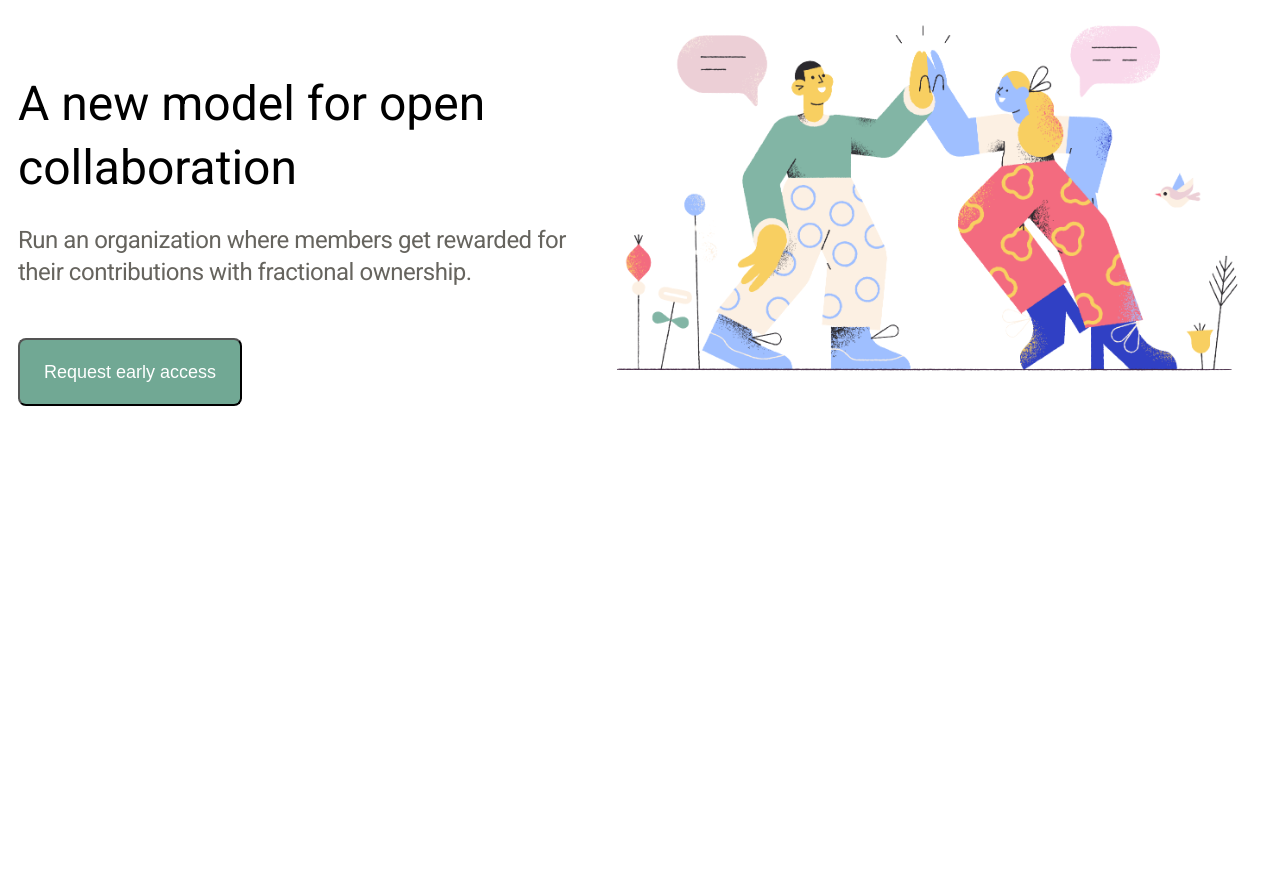
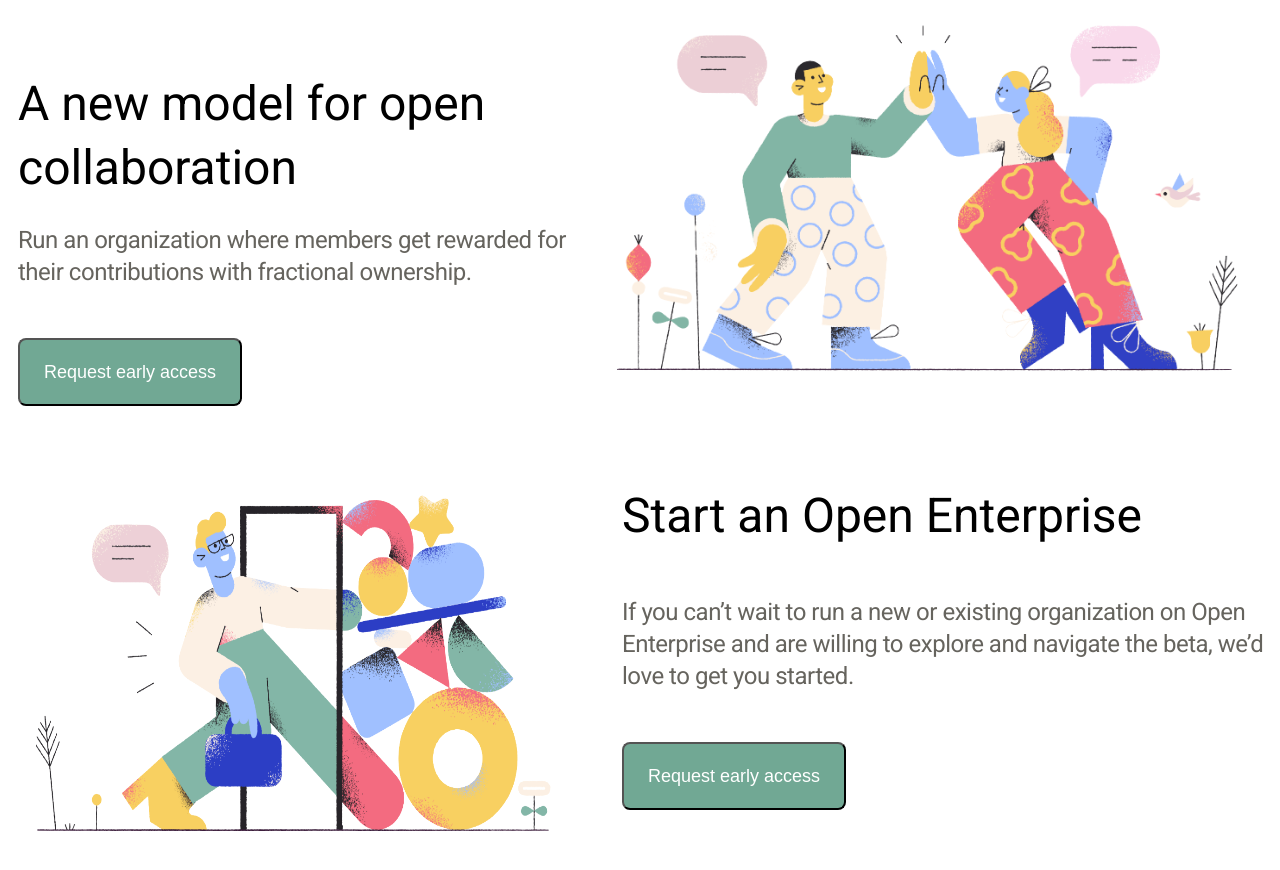
Before and after one commit to jinety/practice-html-css, a plain HTML site: page practice-one/src/index.html in a window 1280 px wide. Shown: the part 110-980 px from the top of the page. Before the commit the page ends 800 px from the top, so only its background shows below. Drawn offline with Linux system fonts and the light colour scheme.

Commit message:
create section “Start an Open Enterprise”

```diff
--- a/practice-one/src/index.html
+++ b/practice-one/src/index.html
@@ -35,5 +35,17 @@
             <img src="../img/picture1.png" class="illustrations" alt="illustrations" />
         </div>
     </section>
+
+    <section class="middle-section">
+      <div class="container-img">
+        <img src="../img/picture2.png" class="illustrative-images" alt="illustrative-images" />
+      </div>
+      <div class="container-heading-middle">
+        <p class="middle-title">Start an Open Enterprise</p>
+        <p class="middle-description">If you can’t wait to run a new or existing organization on Open
+          Enterprise and are willing to explore and navigate the beta, we’d love to get you started.</p>
+        <button class="button" type="button">Request early access</button>
+      </div>
+    </section>
   </body>
 </html>
--- a/practice-one/src/style.css
+++ b/practice-one/src/style.css
@@ -105,25 +105,33 @@
     margin-left: 10px;
 }
 
-.title {
+.title,
+.middle-title {
     font-size: var(--font-size-xl);
     font-weight: var(--font-weight);
     font-family: var(--font-family);
     font-style: var(--font-style);
     line-height: var(--line-height-xxl);
+}
+
+.description,
+.middle-description {
+    font-size: var(--font-size-m);
+    color: var(--primary-color-300);
+    font-weight: var(--font-weight);
+    font-style: var(--font-style);
+    font-family: var(--font-family);
+    line-height: var(--line-height-l);
+    letter-spacing: -0.02em;
+}
+
+.title {
     width: 500px;
     margin-bottom: 10px;
 }
 
 .description {
-    font-size: var(--font-size-m);
-    color: var(--primary-color-300);
-    font-weight: var(--font-weight);
-    font-style: var(--font-style);
-    font-family: var(--font-family);
     width: 550px;
-    line-height: var(--line-height-l);
-    letter-spacing: -0.02em;
     margin-bottom: 50px;
 }
 
@@ -136,3 +144,28 @@
     padding: 20px 24px;
     text-align: center;
 }
+
+.middle-section{
+    display: flex;
+    align-items: flex-start;
+    margin-top: 30px;
+}
+.illustrative-images{
+    display: flex;
+    height: 400px;
+    width: 600px;
+    margin-top: 30px;
+    margin-left: -10px;
+}
+.container-heading-middle {
+    flex: 45%;
+    flex-direction: column;
+}
+.middle-title {
+    width: 600px;
+}
+
+.middle-description {
+    width: 650px;
+    margin-bottom: 50px;
+}
```
Also changed, not shown: practice-one/img/picture2.png (added).
